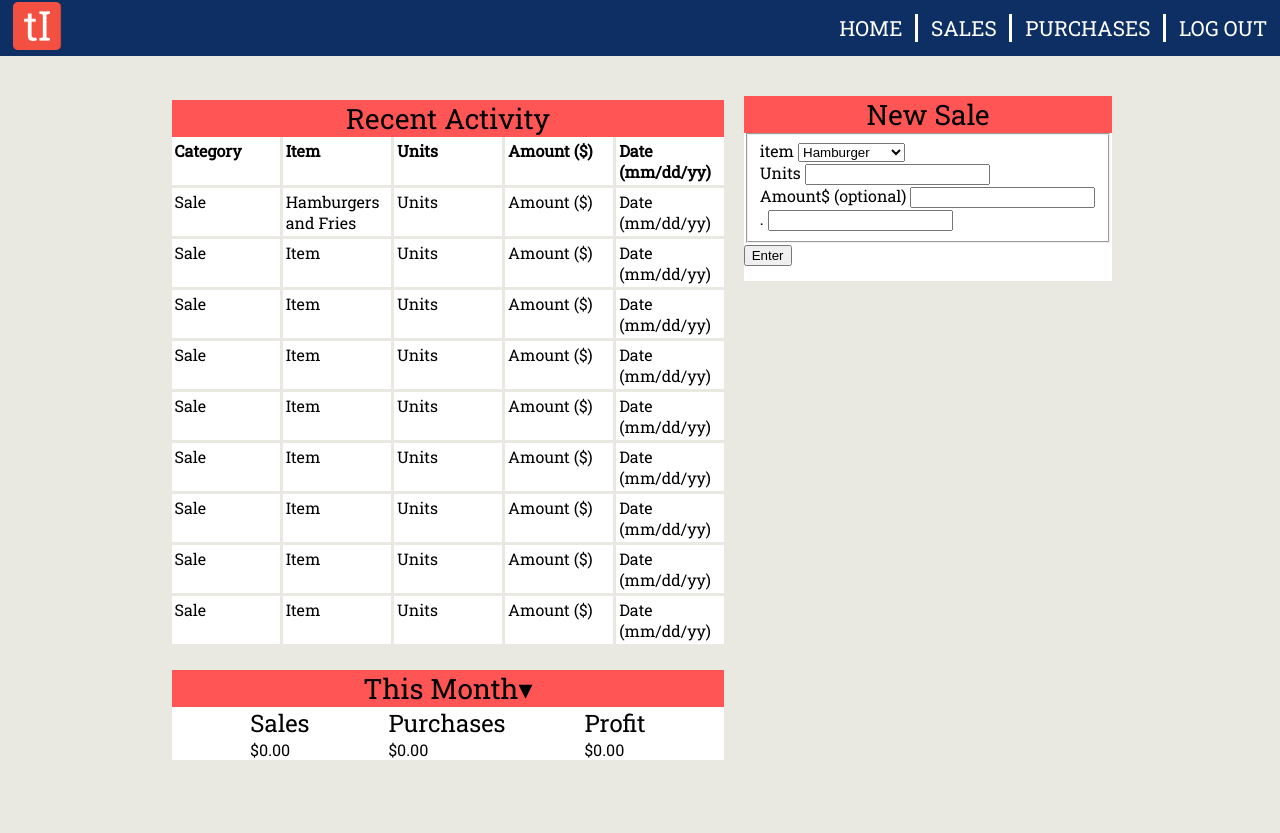
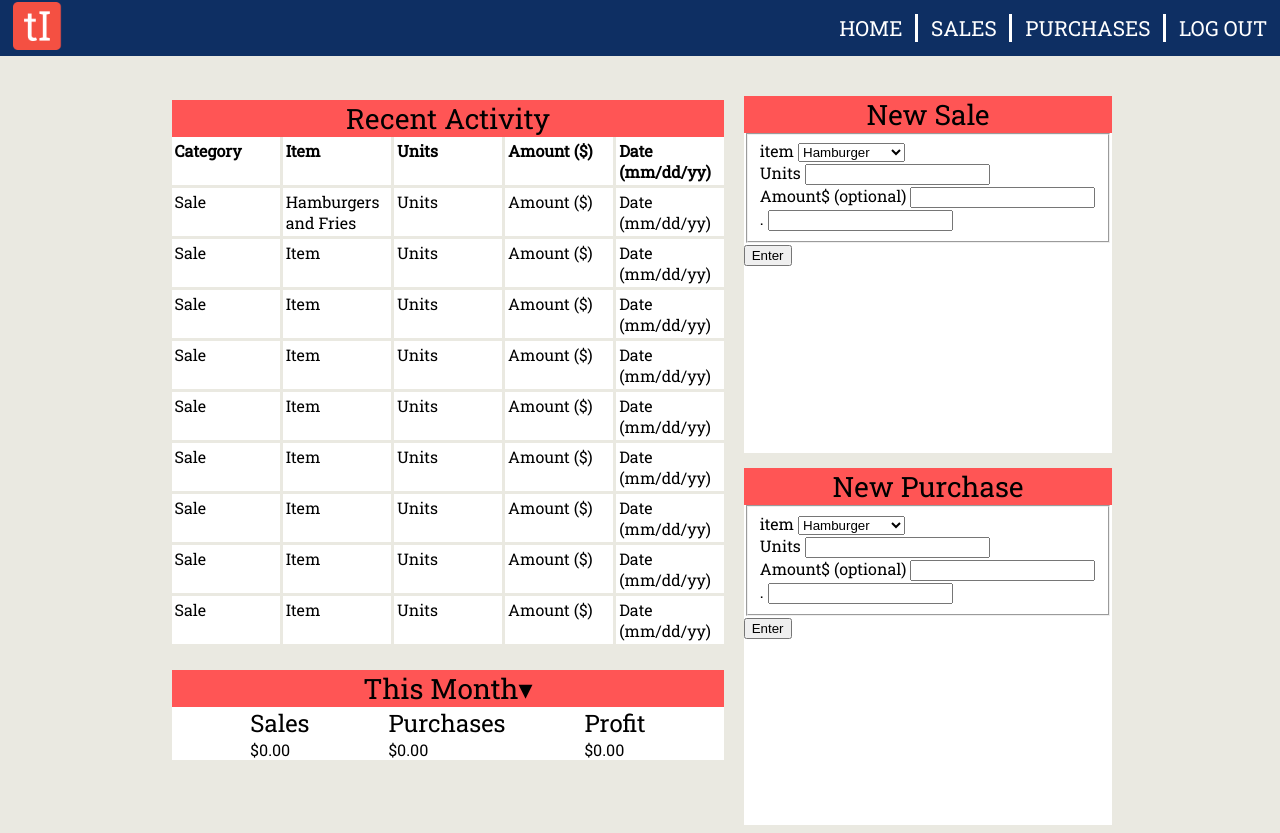
Before and after one commit to jhanreg11/trackIt, a Flask app: page / in a window 1280 px wide. Before the commit the page ends 760 px from the top, so only its background shows below. Run offline with Flask 2, Linux system fonts and the light colour scheme; some libraries are stand-ins or nearby versions.

Commit message:
added new purchase form to index.html

```diff
--- a/static/css/home.css
+++ b/static/css/home.css
@@ -42,3 +42,25 @@
 .total-title {
 	font-size: 1.5em;
 }
+
+/*///END SUMS///*/
+
+/*///NEW SALE/PURCHASE///*/
+
+.new-body {
+	height: 40vh;
+	display: flex;
+	flex-direction: column;
+	justify-content: center;
+}
+
+.new-body > form {
+	height: 100%;
+}
+
+.sale-gorup {
+	height: 80%;
+	display: flex;
+	flex-direction: column;
+	justify-content: space-evenly;
+}
--- a/templates/index.html
+++ b/templates/index.html
@@ -131,7 +131,7 @@
             <div class="right half">
                 <div id="new-sale" class="section">
                     <div class="section-title">New Sale</div>
-                    <div id="new-body">
+                    <div class="new-body">
                         <form method="POST" actions="">
                             {{ saleForm.hidden_tag() }}
                             <fieldset class="sale-group">
@@ -154,8 +154,34 @@
                                 {{ saleForm.submit(Class='btn') }}
                             </div>
                         </form>
+                    </div>
                 </div>
                 <div id="new-purchase" class="section">
+                    <div class="section-title">New Purchase</div>
+                    <div class="new-body">
+                        <form method="POST" actions="">
+                            {{ purchForm.hidden_tag() }}
+                            <fieldset class="sale-group">
+                                <div class="sale-item">
+                                    {{ purchForm.item.label }}
+                                    {{ purchForm.item }}
+                                </div>
+                                <div class="sale-item">
+                                    {{ purchForm.units.label }}
+                                    {{ purchForm.units }}
+                                </div>
+                                <div class="sale-item">
+                                    {{ purchForm.amtDollars.label }}
+                                    {{ purchForm.amtDollars }}
+                                    {{ purchForm.amtCents.label }}
+                                    {{ purchForm.amtCents }}
+                                </div>
+                            </fieldset>
+                            <div>
+                                {{ purchForm.submit(Class='btn') }}
+                            </div>
+                        </form
+                    </div>
                 </div>
             </div>
         </div>
```
